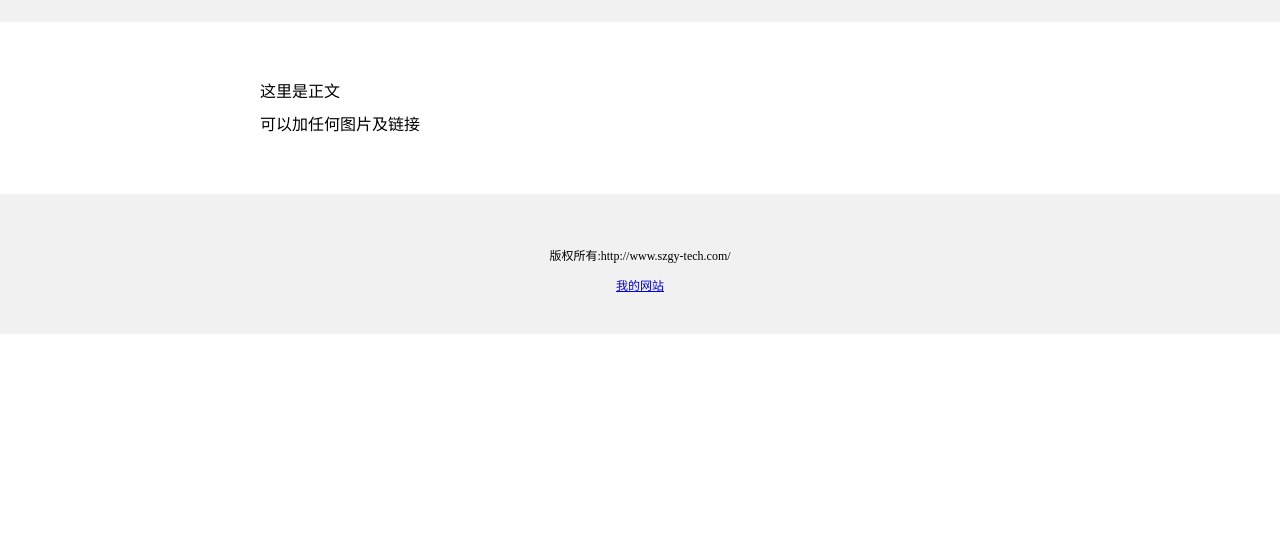
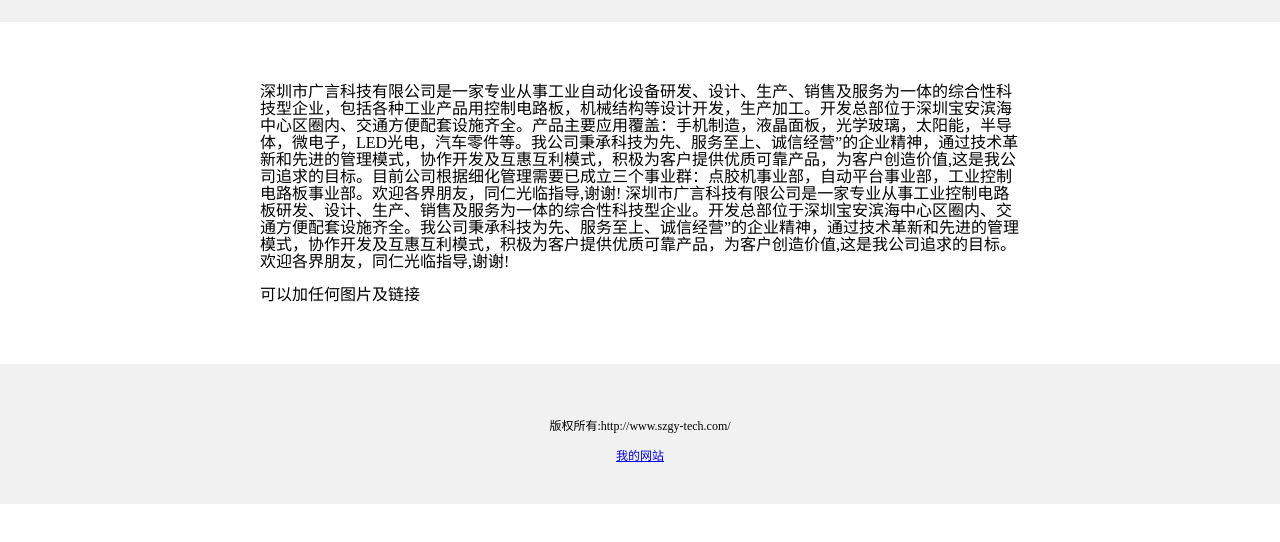
Before and after one commit to bovetlu/bovetlu.github.io, a plain HTML site: page index.html in a window 1280 px wide. Shown: the part 142-684 px from the top of the page. Drawn offline with Linux system fonts and the light colour scheme.

Commit message:
Update index.html

```diff
--- a/index.html
+++ b/index.html
@@ -26,7 +26,10 @@
       line-height: 17px;
       "
       >
-      <p>这里是正文</p>
+      <p>深圳市广言科技有限公司是一家专业从事工业自动化设备研发、设计、生产、销售及服务为一体的综合性科技型企业，包括各种工业产品用控制电路板，机械结构等设计开发，生产加工。开发总部位于深圳宝安滨海中心区圈内、交通方便配套设施齐全。产品主要应用覆盖：手机制造，液晶面板，光学玻璃，太阳能，半导体，微电子，LED光电，汽车零件等。我公司秉承科技为先、服务至上、诚信经营”的企业精神，通过技术革新和先进的管理模式，协作开发及互惠互利模式，积极为客户提供优质可靠产品，为客户创造价值,这是我公司追求的目标。目前公司根据细化管理需要已成立三个事业群：点胶机事业部，自动平台事业部，工业控制电路板事业部。欢迎各界朋友，同仁光临指导,谢谢!
+
+深圳市广言科技有限公司是一家专业从事工业控制电路板研发、设计、生产、销售及服务为一体的综合性科技型企业。开发总部位于深圳宝安滨海中心区圈内、交通方便配套设施齐全。我公司秉承科技为先、服务至上、诚信经营”的企业精神，通过技术革新和先进的管理模式，协作开发及互惠互利模式，积极为客户提供优质可靠产品，为客户创造价值,这是我公司追求的目标。欢迎各界朋友，同仁光临指导,谢谢!
+</p>
       <p>可以加任何图片及链接</p>
     </div>
     <div style="
```
